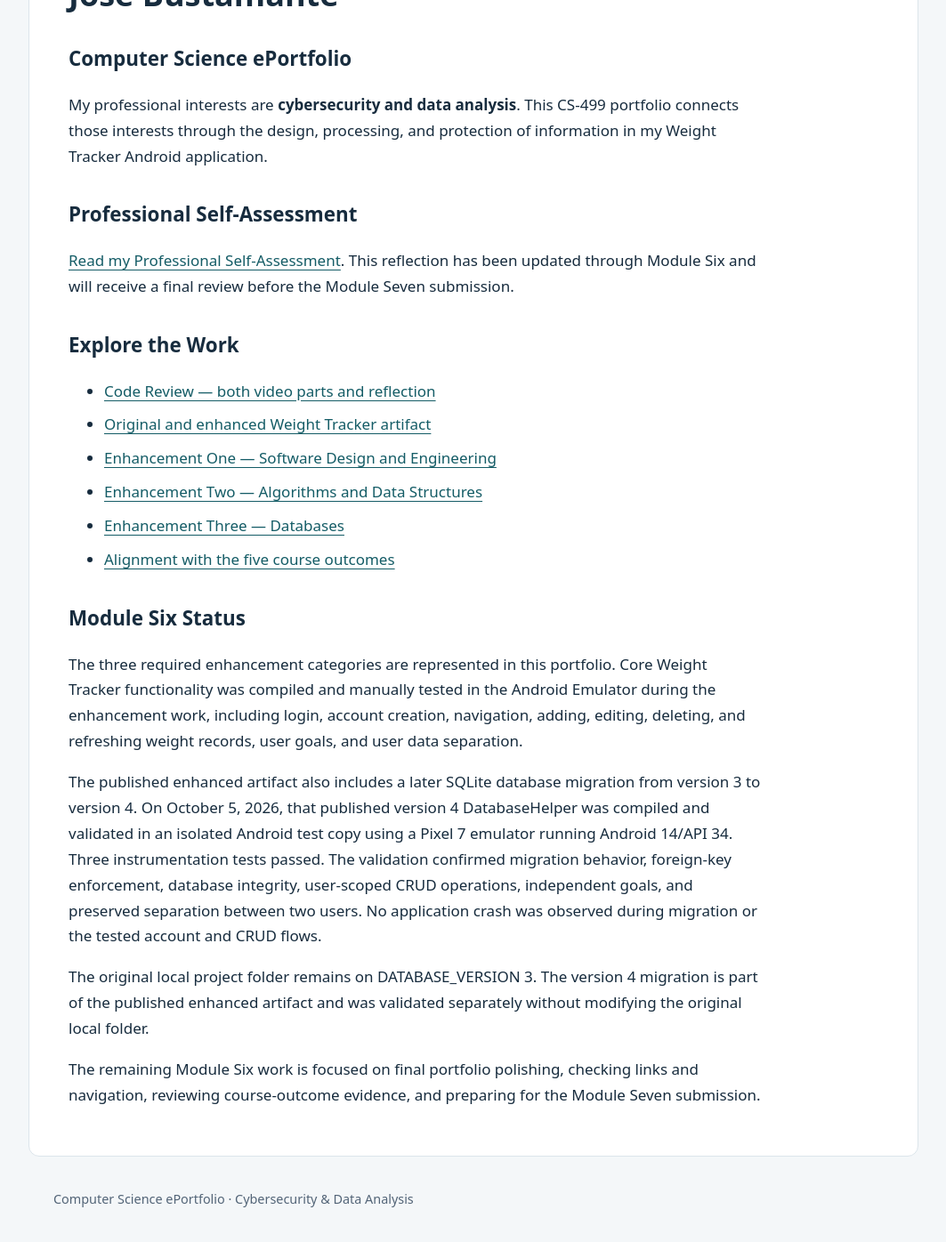
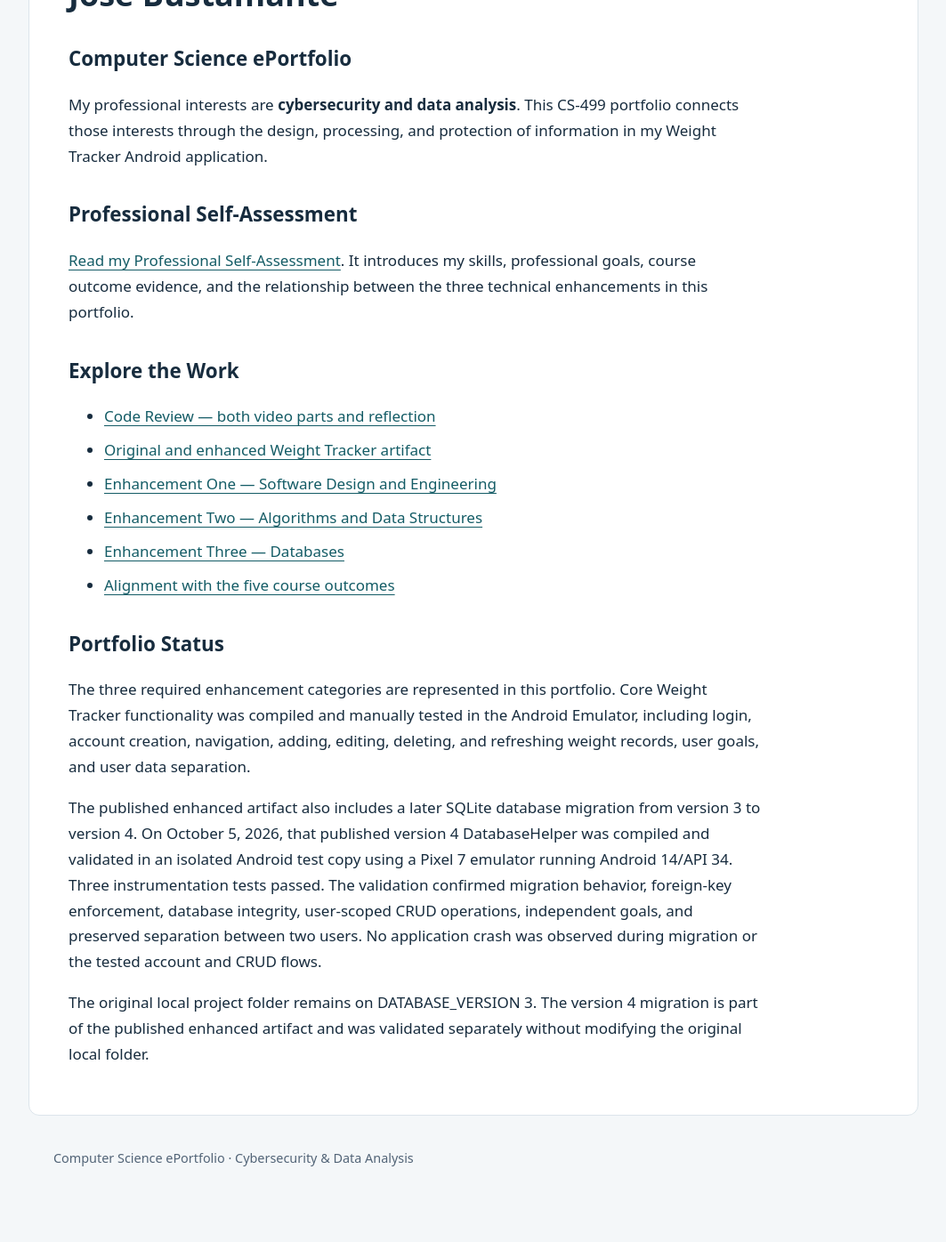
Before and after one commit to Todolomeos/josebustamante-eportfoliofinal, a Jekyll site: the page built from index.md, in a window 1280 px wide and 1400 px high, scrolled down 171 px. Shown: the top 1396 px of the window at 89% size, without its empty margins (108-1171 px from the left). Built offline with Jekyll 4.4.1, drawn with Linux system fonts in a browser that asks for light colours; our own code applies the rules of GitHub Pages for plain Markdown files; after the commit the page ends 1525 px from its top, so only the background shows below that.

Commit message:
Finalize index.md for Module Seven readiness

```diff
--- a/index.md
+++ b/index.md
@@ -6,7 +6,7 @@ My professional interests are **cybersecurity and data analysis**. This CS-499 p
 
 ## Professional Self-Assessment
 
-[Read my Professional Self-Assessment](professional-self-assessment.md). This reflection has been updated through Module Six and will receive a final review before the Module Seven submission.
+[Read my Professional Self-Assessment](professional-self-assessment.md). It introduces my skills, professional goals, course outcome evidence, and the relationship between the three technical enhancements in this portfolio.
 
 ## Explore the Work
 
@@ -17,12 +17,10 @@ My professional interests are **cybersecurity and data analysis**. This CS-499 p
 - [Enhancement Three — Databases](enhancement-three.md)
 - [Alignment with the five course outcomes](course-outcomes.md)
 
-## Module Six Status
+## Portfolio Status
 
-The three required enhancement categories are represented in this portfolio. Core Weight Tracker functionality was compiled and manually tested in the Android Emulator during the enhancement work, including login, account creation, navigation, adding, editing, deleting, and refreshing weight records, user goals, and user data separation.
+The three required enhancement categories are represented in this portfolio. Core Weight Tracker functionality was compiled and manually tested in the Android Emulator, including login, account creation, navigation, adding, editing, deleting, and refreshing weight records, user goals, and user data separation.
 
 The published enhanced artifact also includes a later SQLite database migration from version 3 to version 4. On October 5, 2026, that published version 4 DatabaseHelper was compiled and validated in an isolated Android test copy using a Pixel 7 emulator running Android 14/API 34. Three instrumentation tests passed. The validation confirmed migration behavior, foreign-key enforcement, database integrity, user-scoped CRUD operations, independent goals, and preserved separation between two users. No application crash was observed during migration or the tested account and CRUD flows.
 
 The original local project folder remains on DATABASE_VERSION 3. The version 4 migration is part of the published enhanced artifact and was validated separately without modifying the original local folder.
-
-The remaining Module Six work is focused on final portfolio polishing, checking links and navigation, reviewing course-outcome evidence, and preparing for the Module Seven submission.
```
